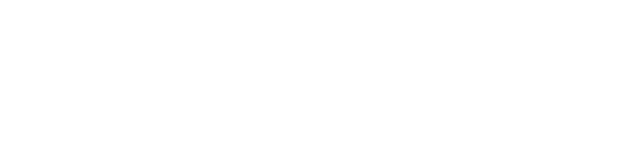
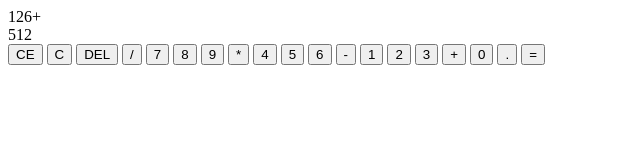
Before and after one commit to belacartaxo/calculator, a plain HTML site: page index.html in a window 1280 px wide. Shown: the whole page, without its empty margins (0-640 px from the left). Drawn offline with Linux system fonts and the light colour scheme.

Commit message:
completed html

```diff
--- a/index.html
+++ b/index.html
@@ -9,7 +9,33 @@
     <title>Calculator</title>
 </head>
 <body>
-
+    <div id="calc">
+        <div id="operations">
+            <div id="previous-operatio">126+</div>
+            <div id="current-operation">512</div>
+        </div>
+        <div id="btn-container">
+            <button>CE</button>
+            <button>C</button>
+            <button>DEL</button>
+            <button>/</button>
+            <button class="number">7</button>
+            <button class="number">8</button>
+            <button class="number">9</button>
+            <button>*</button>
+            <button class="number">4</button>
+            <button class="number">5</button>
+            <button class="number">6</button>
+            <button>-</button>
+            <button class="number">1</button>
+            <button class="number">2</button>
+            <button class="number">3</button>
+            <button>+</button>
+            <button class="number">0</button>
+            <button class="number">.</button>
+            <button id="equal-btn">=</button>
+        </div>
+    </div>
     <script src="assets/js/main.js"></script>
 </body>
 </html>
```
